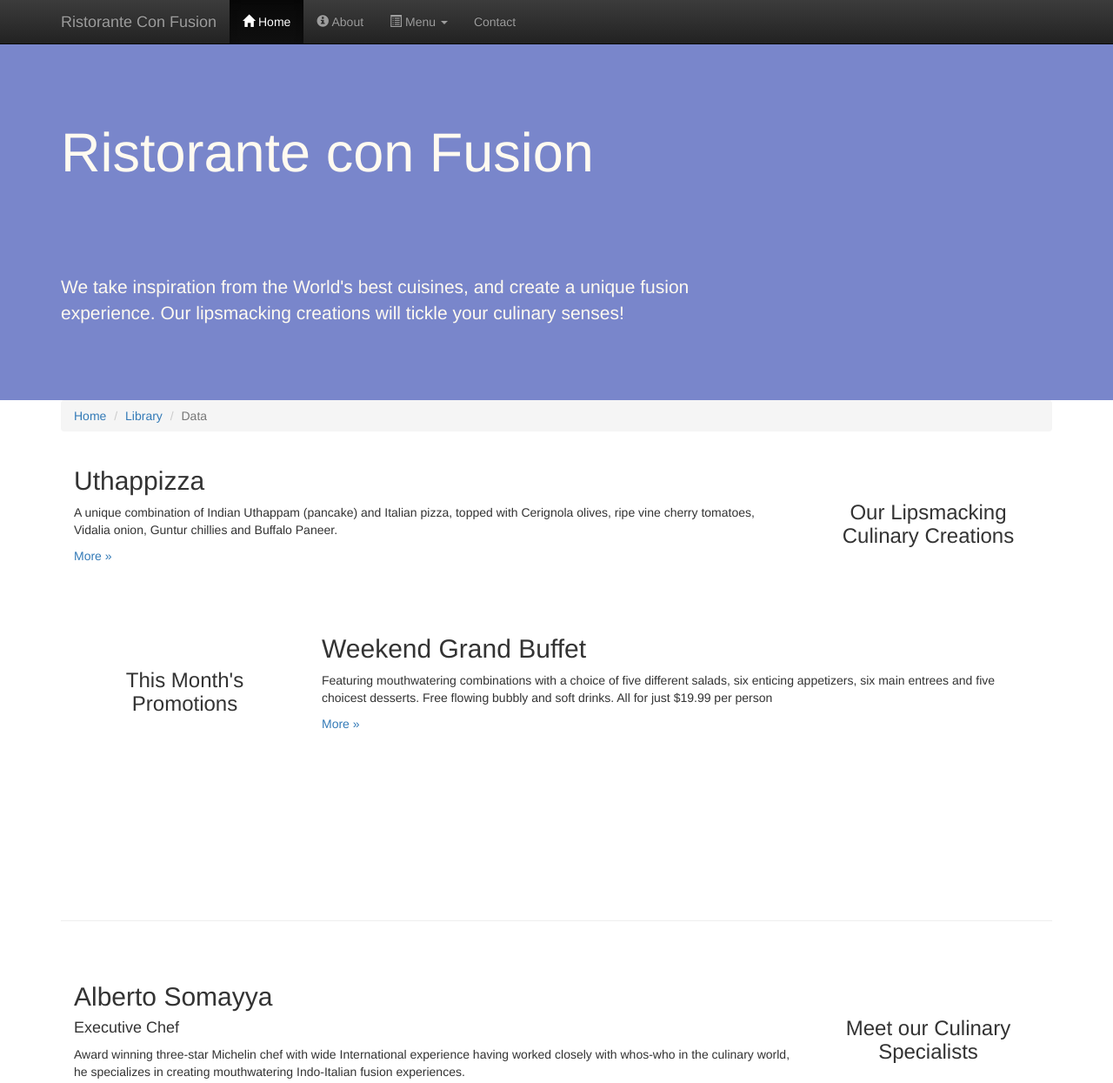
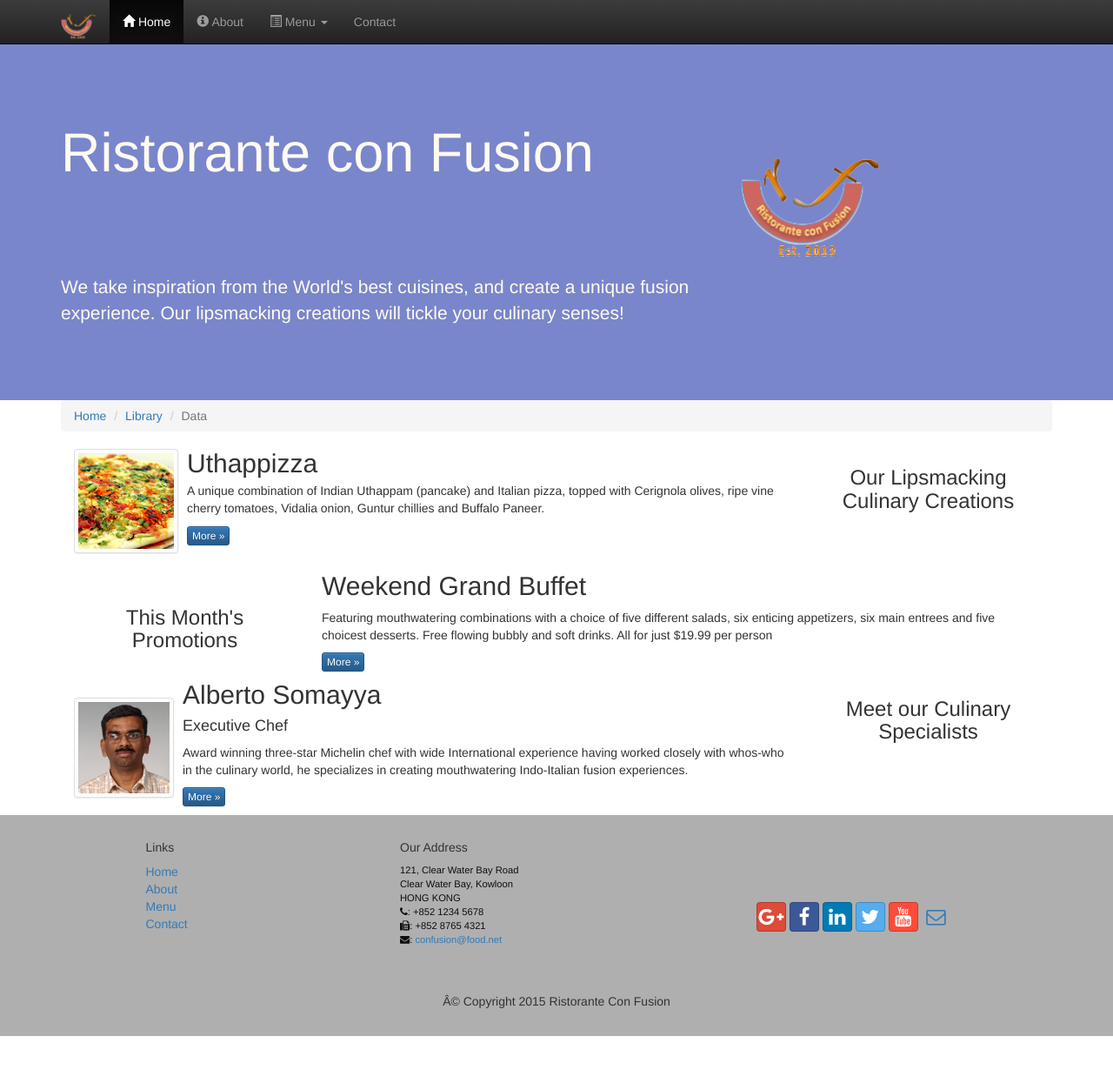
Before and after one commit to Rauk/web-frameworks-CR4, a plain HTML site: page index.html in a window 1280 px wide. Shown: the top 1245 px of the page at 87% size. After the commit the page ends 1191 px from the top, so only its background shows below. Drawn offline with nearby package versions, Linux system fonts and the light colour scheme.

Commit message:
Week 2 Lesson 3

```diff
--- a/index.html
+++ b/index.html
@@ -25,7 +25,8 @@
                     <span class="icon-bar"></span>
                     <span class="icon-bar"></span>
                 </button>
-                <a class="navbar-brand" href="/index.html">Ristorante Con Fusion</a>
+<!--                <a class="navbar-brand" href="/index.html">Ristorante Con Fusion</a>-->
+                <a class="navbar-brand" href="/index.html"><img src="img/logo.png" height=30 width=41></a>
             </div>
             <div id="navbar" class="navbar-collapse collapse">
                 <ul class="nav navbar-nav">
@@ -69,7 +70,11 @@
                     <p style="padding:40px;"></p>
                     <p>We take inspiration from the World's best cuisines, and create a unique fusion experience. Our lipsmacking creations will tickle your culinary senses!</p>
                 </div>
-                <div class="col-xs-12 col-sm-4">
+                <div class="col-xs-12 col-sm-2">
+                    <p style="padding:20px;"></p>
+                    <img src="img/logo.png" class="img-responsive">
+                </div>
+                <div class="col-xs-12 col-sm-2">
 
                 </div>
             </div>
@@ -83,19 +88,38 @@
           <li class="active">Data</li>
         </ol>
         <div class="row row-header">
+<!--        <div class="row row-content">-->
             <div class="col-xs-12 col-sm-3 col-sm-push-9">
-                <p style="padding:20px;"></p>
+<!--                <p style="padding:20px;"></p>-->
                 <h3 align="center">Our Lipsmacking Culinary Creations</h3>
             </div>
             <div class="col-xs-12 col-sm-9 col-sm-pull-3">
+<!--
                 <h2>Uthappizza</h2>
                 <p>A unique combination of Indian Uthappam (pancake) and Italian pizza, topped with Cerignola olives, ripe vine cherry tomatoes, Vidalia onion, Guntur chillies and Buffalo Paneer.</p>
-                <p><a href="https://d396qusza40orc.cloudfront.net/phoenixassets/web-frameworks/index.html#">More »</a></p>
+                <p><a href="https://d396qusza40orc.cloudfront.net/phoenixassets/web-frameworks/index.html#">More »</a></p>-->
+                <div class="media">
+                    <div class="media-left media-middle">
+                        <a href="#">
+                        <img class="media-object img-thumbnail"
+                         src="img/uthappizza.png" alt="Uthappizza">
+                        </a>
+                    </div>
+                    <div class="media-body">
+                        <h2 class="media-heading">Uthappizza</h2>
+                        <p>A unique combination of Indian Uthappam (pancake) and
+                          Italian pizza, topped with Cerignola olives, ripe vine
+                          cherry tomatoes, Vidalia onion, Guntur chillies and
+                          Buffalo Paneer.</p>
+                        <p><a class="btn btn-primary btn-xs" href="#">More &raquo;</a></p>
+                    </div>
+                </div>
             </div>
         </div>
 
 
-        <div class="row row-content">
+        <div class="row row-header">
+<!--            <div class="row row-content">-->
             <div class="col-xs-12 col-sm-3">
                 <p style="padding:20px;"></p>
                 <h3 align="center">This Month's Promotions</h3>
@@ -103,20 +127,42 @@
             <div class="col-xs-12 col-sm-9">
                 <h2>Weekend Grand Buffet</h2>
                 <p>Featuring mouthwatering combinations with a choice of five different salads, six enticing appetizers, six main entrees and five choicest desserts. Free flowing bubbly and soft drinks. All for just $19.99 per person </p>
-                <p><a href="https://d396qusza40orc.cloudfront.net/phoenixassets/web-frameworks/index.html#">More »</a></p>
+<!--                <p><a href="https://d396qusza40orc.cloudfront.net/phoenixassets/web-frameworks/index.html#">More »</a></p>-->
+                <p><a class="btn btn-primary btn-xs" href="#">More &raquo;</a></p>
             </div>
         </div>
 
-        <div class="row row-content">
+        <div class="row row-header">
+<!--            <div class="row row-content">-->
             <div class="col-xs-12 col-sm-3 col-sm-push-9">
-                <p style="padding:20px;"></p>
+<!--                <p style="padding:20px;"></p>-->
                 <h3 align="center">Meet our Culinary Specialists</h3>
             </div>
             <div class="col-xs-12 col-sm-9 col-sm-pull-3">
+<!--
                 <h2>Alberto Somayya</h2>
                 <h4>Executive Chef</h4>
                 <p>Award winning three-star Michelin chef with wide International experience having worked closely with whos-who in the culinary world, he specializes in creating mouthwatering Indo-Italian fusion experiences. </p>
                 <p><a href="https://d396qusza40orc.cloudfront.net/phoenixassets/web-frameworks/index.html#">More »</a></p>
+-->
+                <div class="media">
+                    <div class="media-left media-middle">
+                        <a href="#">
+                        <img class="media-object img-thumbnail"
+                         src="img/alberto.png" alt="Alberto Somayya">
+                        </a>
+                    </div>
+                    <div class="media-body">
+                        <h2 class="media-heading">Alberto Somayya</h2>
+                        <h4>Executive Chef</h4>
+                        <p>Award winning three-star Michelin chef with wide
+                         International experience having worked closely with
+                         whos-who in the culinary world, he specializes in
+                          creating mouthwatering Indo-Italian fusion experiences.
+                         </p>
+                        <p><a class="btn btn-primary btn-xs" href="#">More &raquo;</a></p>
+                    </div>
+                </div>
             </div>
         </div>
     </div>
```
Also changed, not shown: aboutus.html (+7 -2 lines), contactus.html (+7 -2 lines), img/alberto.png (added), img/buffet.png (added), img/logo.png (added), img/uthappizza.png (added), 1 other file.
